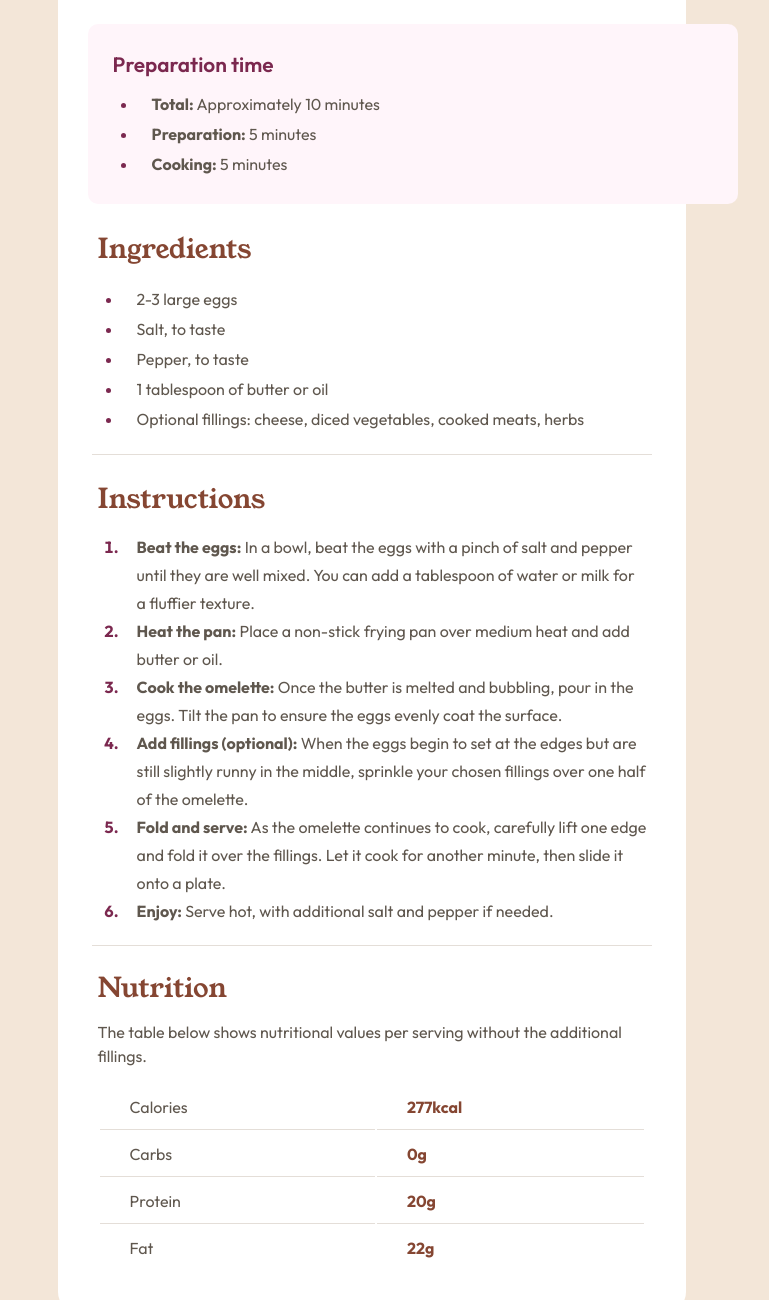
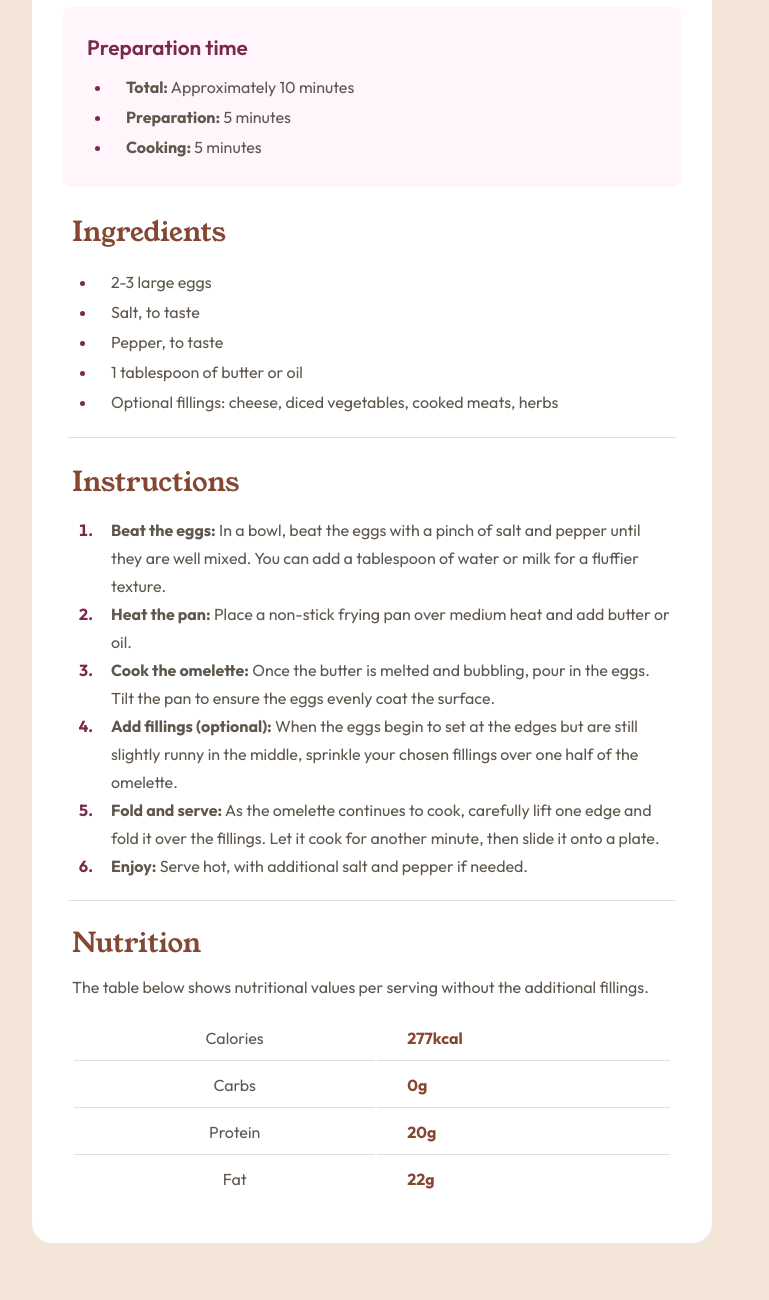
Before and after one commit to Aishi-Jain/Recipe-Page, a plain HTML site: page index.html in a window 1280 px wide. Shown: the part 562-1862 px from the top of the page, without its empty margins (268-1037 px from the left). Drawn offline with Linux system fonts and the light colour scheme.

Commit message:
improving the website's responsiveness

```diff
--- a/index.html
+++ b/index.html
@@ -31,13 +31,13 @@
             </h3>
             <ul>
                 <li>
-                    <span>Total:</span> Approximately 10 minutes
+                    <strong>Total:</strong> Approximately 10 minutes
                 </li>
                 <li>
-                    <span>Preparation:</span> 5 minutes
+                    <strong>Preparation:</strong> 5 minutes
                 </li>
                 <li>
-                    <span>Cooking:</span> 5 minutes
+                    <strong>Cooking:</strong> 5 minutes
                 </li>
             </ul>
         </section>
@@ -66,27 +66,27 @@
             <h2>Instructions</h2>
             <ol>
                 <li>
-                    <span>Beat the eggs:</span> In a bowl, beat the eggs with a pinch of salt and pepper until
+                    <strong>Beat the eggs:</strong> In a bowl, beat the eggs with a pinch of salt and pepper until
                     they are well mixed.
                     You can add a tablespoon of water or milk for a fluffier texture.
                 </li>
                 <li>
-                    <span>Heat the pan:</span> Place a non-stick frying pan over medium heat and add butter or oil.
+                    <strong>Heat the pan:</strong> Place a non-stick frying pan over medium heat and add butter or oil.
                 </li>
                 <li>
-                    <span>Cook the omelette:</span> Once the butter is melted and bubbling, pour in the eggs. Tilt the pan to ensure
+                    <strong>Cook the omelette:</strong> Once the butter is melted and bubbling, pour in the eggs. Tilt the pan to ensure
                     the eggs evenly coat the surface.
                 </li>
                 <li>
-                    <span>Add fillings (optional):</span> When the eggs begin to set at the edges but are still slightly runny in the
+                    <strong>Add fillings (optional):</strong> When the eggs begin to set at the edges but are still slightly runny in the
                     middle, sprinkle your chosen fillings over one half of the omelette.
                 </li>
                 <li>
-                    <span>Fold and serve:</span> As the omelette continues to cook, carefully lift one edge and fold it over the
+                    <strong>Fold and serve:</strong> As the omelette continues to cook, carefully lift one edge and fold it over the
                     fillings. Let it cook for another minute, then slide it onto a plate.
                 </li>
                 <li>
-                    <span>Enjoy:</span> Serve hot, with additional salt and pepper if needed.
+                    <strong>Enjoy:</strong> Serve hot, with additional salt and pepper if needed.
                 </li>
             </ol>
         </section>
@@ -99,19 +99,19 @@
             <table class="table">
                 <tbody>
                   <tr>
-                    <td>Calories</td>
+                    <th scope="row">Calories</th>
                     <td>277kcal</td>
                   </tr>
                   <tr>
-                    <td>Carbs</td>
+                    <th scope="row">Carbs</th>
                     <td>0g</td>
                   </tr>
                   <tr>
-                    <td>Protein</td>
+                    <th scope="row">Protein</th>
                     <td>20g</td>
                   </tr>
                   <tr>
-                    <td>Fat</td>
+                    <th scope="row">Fat</th>
                     <td>22g</td>
                   </tr>
                 </tbody>
--- a/styles.css
+++ b/styles.css
@@ -19,7 +19,7 @@
 
 body {
     display: grid;
-    height: 80%;
+    height: auto;
     background-color: var(--eggshell);
     padding: 80px 0px;
     font-family: var(--content-font);
@@ -28,7 +28,7 @@ body {
 
 main {
     background-color: var(--white);
-    width: 46%;
+    width: 50%;
     border-radius: 20px;
     padding: 20px;
     line-height: 1.5rem;
@@ -38,9 +38,7 @@ main {
 .image-card img {
     display: block;
     margin: 0 auto;
-    width: 650px;
-    height: 300px;
-    padding-top: 10px;
+    max-width: 100%;
     border-radius: 20px;
 }
 
@@ -65,8 +63,8 @@ h1 {
 .prep {
     background-color: var(--rose-white);
     border-radius: 10px;
-    height: 130px;
-    width: 600px;
+    display: block;
+    max-width: 100%;
     margin: 10px;
     padding: 25px;
     line-height: 30px;
@@ -93,8 +91,7 @@ ul li::marker {
     font-size: 13.5px;
 }
 
-span {
-    font-weight: 700;
+strong {
     color: var(--wenge-brown);
 }
 
@@ -138,15 +135,23 @@ table {
     width: 100%;
 }
 
-td {
+th, td {
     border-bottom: 1px solid var(--light-grey);
     padding: 10px;
     padding-left: 30px;
 }
 
-td+td {
+th {
+    font-weight: 400;
+}
+
+td {
     font-weight: bold;
     color: hsl(14, 45%, 36%);
+}
+
+tbody > tr:last-child > th  {
+    border-bottom: 0;
 }
 
 tbody > tr:last-child > td  {
```
